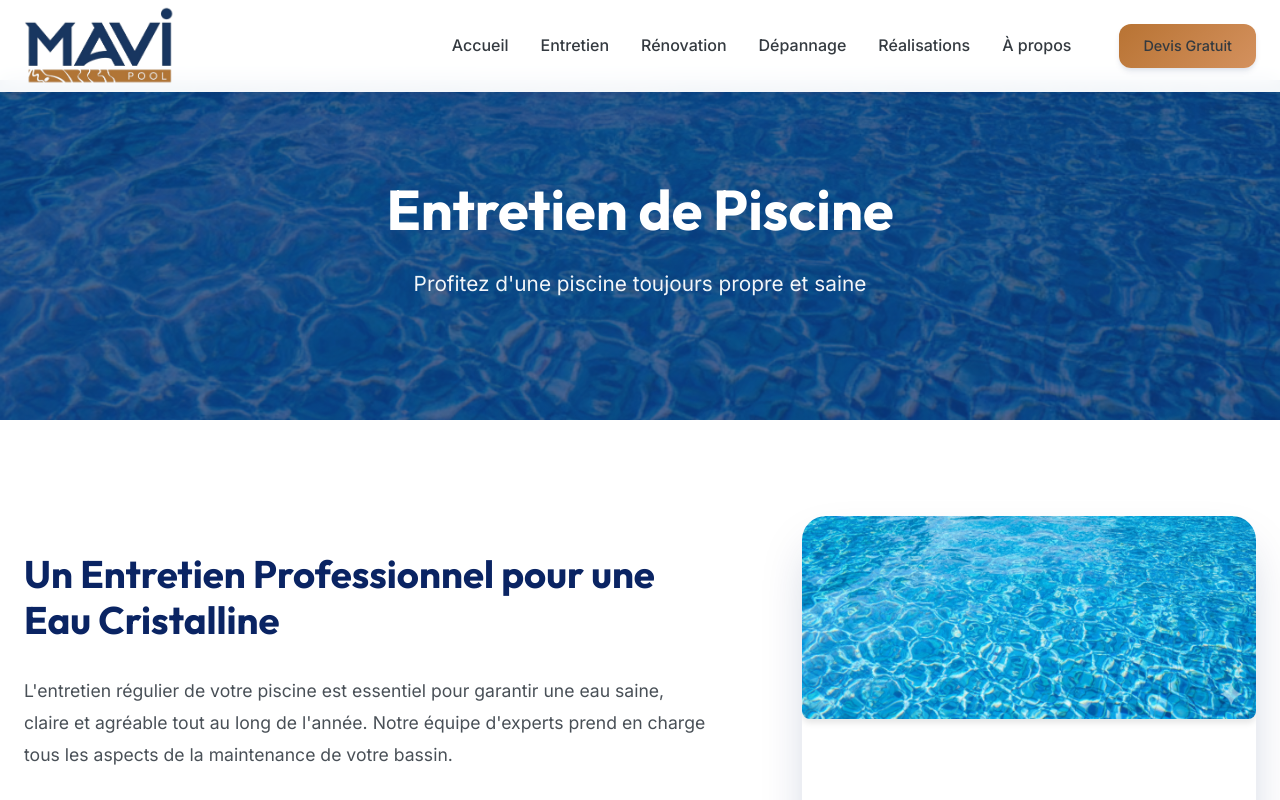
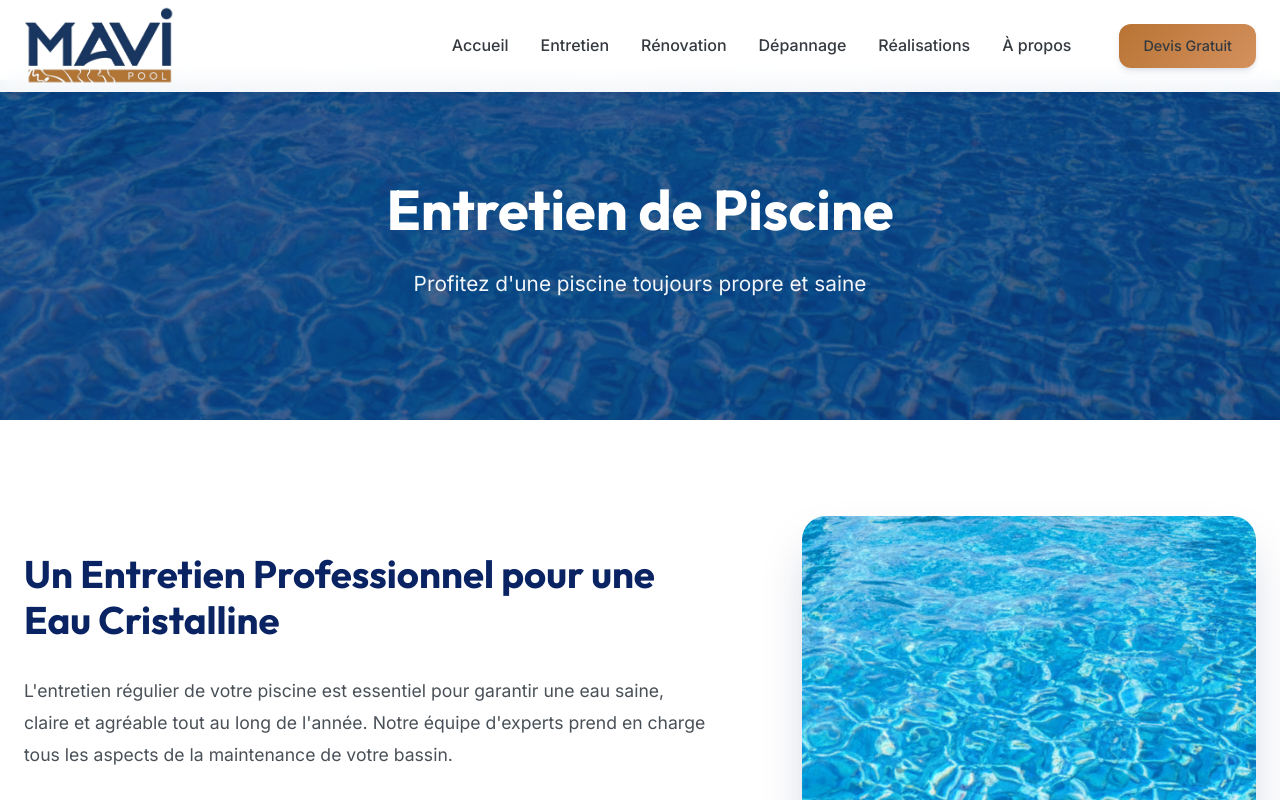
Before and after one commit to Dorian-Raud/MaviPool, a Next.js app: page /entretien in a window 1280 px wide. Shown: the top 800 px of the page. Built offline with nearby package versions, Linux system fonts and the light colour scheme.

Commit message:
Fix : cadre img

```diff
--- a/components/Footer.js
+++ b/components/Footer.js
@@ -46,8 +46,10 @@ export default function Footer() {
                         <h4 className={styles.sectionTitle}>Entreprise</h4>
                         <ul className={styles.footerLinks}>
                             <li><Link href="/a-propos">À propos</Link></li>
-                            <li><Link href="#contact">Contact</Link></li>
-                            <li><Link href="#devis">Devis gratuit</Link></li>
+                            <div className={styles.contactInfo}>
+                                <p><Phone size={20} color="#c58148" /> <a href="tel:+33674813721">06 74 81 37 21</a></p>
+                                <p><Mail size={20} color="#c58148" /> <a href="mailto:mavipool@outlook.fr">mavipool@outlook.fr</a></p>
+                            </div>
                         </ul>
                     </div>
 
@@ -58,10 +60,6 @@ export default function Footer() {
                             De Théoule-sur-Mer à Menton<br />
                             Cannes, Antibes, Nice, Monaco
                         </p>
-                        <div className={styles.contactInfo}>
-                            <p><Phone size={20} color="#c58148" /> <a href="tel:+33674813721">06 74 81 37 21</a></p>
-                            <p><Mail size={20} color="#c58148" /> <a href="mailto:mavipool@outlook.fr">mavipool@outlook.fr</a></p>
-                        </div>
                     </div>
                 </div>
 
--- a/pages/a-propos.js
+++ b/pages/a-propos.js
@@ -19,7 +19,7 @@ export default function About() {
                         <div className={styles.aboutContent}>
                             <h2>Notre Histoire</h2>
                             <p>
-                                Fondée par des passionnés de la piscine, MaviPool est née d'une volonté simple :
+                                Fondée par un passionné de la piscine, MaviPool est née d'une volonté simple :
                                 offrir un service d'excellence dans le domaine de la piscine sur la Côte d'Azur.
                             </p>
                             <p>
@@ -38,7 +38,7 @@ export default function About() {
                             </p>
                         </div>
                         <div className={styles.aboutImage}>
-                            <img src="images/patron.png" alt="Président de MaviPool" style={{ width: '100%', borderRadius: '8px', boxShadow: '0 4px 6px rgba(0,0,0,0.1)' }} />
+                            <img src="images/ceto-le-patron.jpeg" alt="Président de MaviPool" />
                         </div>
                     </div>
                 </div>
--- a/pages/depannage.js
+++ b/pages/depannage.js
@@ -40,7 +40,7 @@ export default function Depannage() {
                             </div>
                         </div>
                         <div className={styles.introImageDepannage}>
-                            <img src="images/traficante-dans-le-bendo.png" alt="vehicule-de-depannage" style={{ width: '100%', borderRadius: '8px', boxShadow: '0 4px 6px rgba(0,0,0,0.1)' }} />
+                            <img src="images/traficante-dans-le-bendo.png" alt="vehicule-de-depannage" />
                         </div>
                     </div>
                 </div>
--- a/pages/entretien.js
+++ b/pages/entretien.js
@@ -35,7 +35,7 @@ export default function Entretien() {
                             </p>
                         </div>
                         <div className={styles.introImage}>
-                            <img src="images/surface-piscine.png" alt="Entretien piscine" style={{ width: '100%', borderRadius: '8px', boxShadow: '0 4px 6px rgba(0,0,0,0.1)' }} />
+                            <img src="images/surface-piscine.png" alt="Entretien piscine" />
                         </div>
                     </div>
                 </div>
--- a/pages/renovation.js
+++ b/pages/renovation.js
@@ -35,7 +35,7 @@ export default function Renovation() {
                             </p>
                         </div>
                         <div className={styles.introImage}>
-                            <img src="/images/renovation.png" alt="Rénovation piscine" style={{ width: '100%', borderRadius: '8px', boxShadow: '0 4px 6px rgba(0,0,0,0.1)' }} />
+                            <img src="/images/renovation.png" alt="Rénovation piscine" />
                         </div>
                     </div>
                 </div>
--- a/styles/Service.module.css
+++ b/styles/Service.module.css
@@ -55,6 +55,13 @@
     overflow: hidden;
     box-shadow: var(--shadow-2xl);
     width: 100%;
+}
+
+.introImage img,
+.introImageDepannage img {
+    width: 100%;
+    height: 100%;
+    object-fit: cover;
 }
 
 .imagePlaceholder {
```
Also changed, not shown: styles/About.module.css (+7 -3 lines), public/images/ceto-le-patron.jpeg (added).
